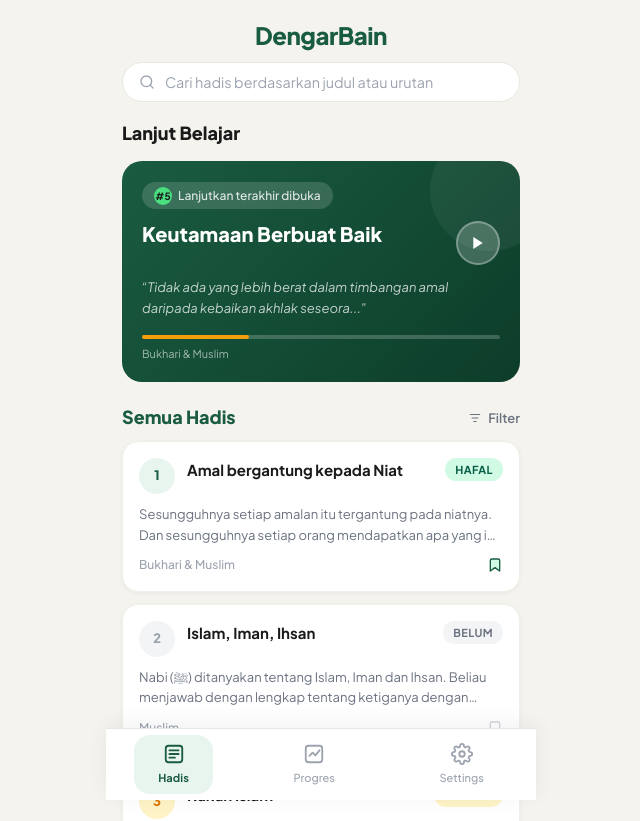
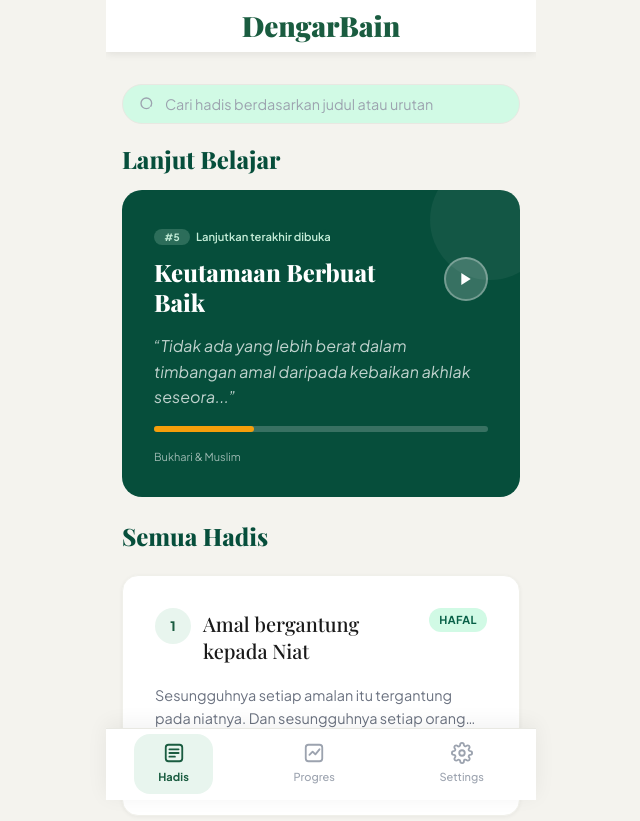
Before and after one commit to Irs622/dengarbainweb, a Next.js app: page / in a window 1280 px wide. Shown: the top 821 px of the page, without its empty margins (319-959 px from the left). Built offline with nearby package versions, Linux system fonts and the light colour scheme.

Commit message:
improve hadith home UI suitable with design
Menambahkan Font Playfair display untuk penggunaan pada judul,subsection, dll
Menambahkan Bar pada header
Mwngubah warna search bar
Mengoptimalkan warna, font , dan size pada subsection
Mengoptimalkan UI ContinueCard
Mengoptimalkan UI Hadis Card

```diff
--- a/app/globals.css
+++ b/app/globals.css
@@ -1,4 +1,5 @@
 @import url('https://fonts.googleapis.com/css2?family=Plus+Jakarta+Sans:ital,wght@0,400;0,500;0,600;0,700;0,800;1,400&family=Amiri:ital,wght@0,400;0,700;1,400&display=swap');
+@import url('https://fonts.googleapis.com/css2?family=Playfair+Display:wght@400;500;600;700;800;900&display=swap');
 
 *, *::before, *::after {
   box-sizing: border-box;
@@ -18,6 +19,18 @@
   --clr-text:          #1A1A1A;
   --clr-text-muted:    #6B7280;
   --clr-text-faint:    #9CA3AF;
+}
+
+.font-sans {
+  font-family: 'Plus Jakarta Sans', sans-serif;
+}
+
+.font-playfair {
+  font-family: 'Playfair Display', serif;
+}
+
+.font-arabic {
+  font-family: 'Amiri', serif;
 }
 
 html {
@@ -94,7 +107,7 @@ button { font-family: inherit; }
   display: flex;
   align-items: center;
   gap: 10px;
-  background: #FFFFFF;
+  background: #D1FAE5;
   border: 1.5px solid var(--clr-border);
   border-radius: 9999px;
   padding: 10px 16px;
@@ -139,7 +152,7 @@ button { font-family: inherit; }
 .hadis-card {
   background: #FFFFFF;
   border-radius: 16px;
-  padding: 16px;
+  padding: 32px;
   margin: 0 16px 12px;
   border: 1px solid #F0F0EA;
   box-shadow: 0 1px 4px rgba(0,0,0,0.05);
@@ -159,9 +172,9 @@ button { font-family: inherit; }
 
 /* Continue card */
 .continue-card {
-  background: linear-gradient(135deg, #1A5C40 0%, #0D3D2A 100%);
+  background: #064E3B;
   border-radius: 20px;
-  padding: 20px;
+  padding: 32px;
   margin: 0 16px 24px;
   position: relative;
   overflow: hidden;
--- a/app/page.tsx
+++ b/app/page.tsx
@@ -16,20 +16,44 @@ export default function HomePage() {
   return (
     <>
       {/* App Header */}
-      <div style={{
-        padding: '20px 16px 12px',
-        textAlign: 'center',
-      }}>
-        <h1 style={{ fontSize: '1.5rem', fontWeight: 800, color: '#1A5C40', letterSpacing: '-0.02em' }}>
+      <header
+        style={{
+          backgroundColor: "#FFFFFF",
+          boxShadow: "0 2px 8px rgba(0, 0, 0, 0.08)",
+          padding: "12px 16px",
+          display: "flex",
+          justifyContent: "center",
+          alignItems: "center",
+        }}
+      >
+        <h1
+          className="font-playfair"
+          style={{
+            margin: 0,
+            fontSize: "1.75rem",
+            fontWeight: 900,
+            color: "#1A5C40",
+            lineHeight: 1,
+          }}
+        >
           DengarBain
         </h1>
-      </div>
+      </header>
 
-      {/* Search bar */}
+
+
+      {/* Wrapper untuk main content */}
+      <main
+        style={{
+          paddingTop: 32,
+        }}
+      >
+
+        {/* Search bar */}
       <div className="search-bar">
         <svg width="16" height="16" viewBox="0 0 24 24" fill="none">
           <circle cx="11" cy="11" r="8" stroke="#9CA3AF" strokeWidth="2"/>
-          <path d="m21 21-4.35-4.35" stroke="#9CA3AF" strokeWidth="2" strokeLinecap="round"/>
+          <path d="m21 21-4.35-4.35" stroke="#D1FAE5" strokeWidth="2" strokeLinecap="round"/>
         </svg>
         <input
           type="search"
@@ -51,7 +75,7 @@ export default function HomePage() {
       {!search && (
         <>
           <div style={{ padding: '0 16px 4px' }}>
-            <h2 style={{ fontSize: '1.125rem', fontWeight: 800, color: '#1A1A1A', marginBottom: '12px' }}>
+            <h2 className="font-playfair" style={{ fontSize: '1.5rem', fontWeight: 800, color: '#064E3B', marginBottom: '12px' }}>
               Lanjut Belajar
             </h2>
           </div>
@@ -61,28 +85,9 @@ export default function HomePage() {
 
       {/* Hadis List */}
       <div className="section-header">
-        <h2 className="section-title">
+        <h2 className="font-playfair" style={{ fontSize: '1.5rem', fontWeight: 800, color: '#064E3B', marginBottom: '12px' }}>
           {search ? `Hasil "${search}"` : 'Semua Hadis'}
         </h2>
-        {!search && (
-          <button style={{
-            display: 'flex',
-            alignItems: 'center',
-            gap: '6px',
-            background: 'none',
-            border: 'none',
-            cursor: 'pointer',
-            fontSize: '0.8125rem',
-            fontWeight: 600,
-            color: '#6B7280',
-            fontFamily: 'inherit',
-          }}>
-            <svg width="14" height="14" viewBox="0 0 24 24" fill="none">
-              <path d="M4 6h16M7 12h10M10 18h4" stroke="currentColor" strokeWidth="2" strokeLinecap="round"/>
-            </svg>
-            Filter
-          </button>
-        )}
       </div>
 
       {/* Hadis cards */}
@@ -114,6 +119,10 @@ export default function HomePage() {
           <p style={{ fontSize: '0.9rem' }}>Hadis tidak ditemukan</p>
         </div>
       )}
+
+
+      </main>
+
     </>
   );
 }
--- a/components/ContinueCard.tsx
+++ b/components/ContinueCard.tsx
@@ -12,38 +12,38 @@ export default function ContinueCard({ hadis }: ContinueCardProps) {
         {/* Top tag */}
         <div style={{
           display: 'inline-flex',
-          alignItems: 'center',
-          gap: '6px',
-          backgroundColor: 'rgba(255,255,255,0.15)',
+          alignItems: 'left',
+          backgroundColor: '#064E3B',
+          gap : '6px',
           borderRadius: '9999px',
-          padding: '4px 12px',
           marginBottom: '12px',
         }}>
           <span style={{
-            backgroundColor: '#4ADE80',
-            width: '18px',
-            height: '18px',
-            borderRadius: '50%',
+            backgroundColor: '#C3ECD733',
+            width: '36px',
+            height: '16px',
+            borderRadius: '9999px',
             fontSize: '0.625rem',
             fontWeight: 700,
-            color: '#1A1A1A',
+            color: '#C3ECD7',
             display: 'flex',
             alignItems: 'center',
             justifyContent: 'center',
           }}>#{hadis.id}</span>
-          <span style={{ fontSize: '0.75rem', color: 'rgba(255,255,255,0.85)', fontWeight: 500 }}>
+          <span style={{ fontSize: '0.7rem', color: '#C3ECD7' ,height: '16px', fontWeight: 600, alignItems: 'center', justifyContent: 'center', display: 'flex'}}>
             Lanjutkan terakhir dibuka
           </span>
         </div>
 
         {/* Title & play button row */}
         <div style={{ display: 'flex', alignItems: 'flex-start', justifyContent: 'space-between', gap: '12px', marginBottom: '12px' }}>
-          <h2 style={{
-            fontSize: '1.25rem',
+          <h2 className="font-playfair" style={{
+            fontSize: '1.5rem',
             fontWeight: 800,
             color: '#FFFFFF',
             lineHeight: 1.25,
             flex: 1,
+            maxWidth: '250px'
           }}>
             {hadis.judul}
           </h2>
@@ -51,6 +51,7 @@ export default function ContinueCard({ hadis }: ContinueCardProps) {
           <div style={{
             width: '44px',
             height: '44px',
+            marginBottom: '20px',
             borderRadius: '50%',
             backgroundColor: 'rgba(255,255,255,0.2)',
             display: 'flex',
@@ -67,7 +68,7 @@ export default function ContinueCard({ hadis }: ContinueCardProps) {
 
         {/* Quote */}
         <p style={{
-          fontSize: '0.8125rem',
+          fontSize: '1rem',
           color: 'rgba(255,255,255,0.75)',
           fontStyle: 'italic',
           lineHeight: 1.6,
@@ -78,9 +79,9 @@ export default function ContinueCard({ hadis }: ContinueCardProps) {
 
         {/* Progress bar */}
         <div style={{
-          height: '4px',
+          height: '6px',
           backgroundColor: 'rgba(255,255,255,0.2)',
-          borderRadius: '9999px',
+          borderRadius: '9999px'
         }}>
           <div style={{
             height: '100%',
@@ -93,7 +94,7 @@ export default function ContinueCard({ hadis }: ContinueCardProps) {
         <p style={{
           fontSize: '0.6875rem',
           color: 'rgba(255,255,255,0.6)',
-          marginTop: '6px',
+          marginTop: '16px',
         }}>
           {hadis.sumber}
         </p>
--- a/components/HadisCard.tsx
+++ b/components/HadisCard.tsx
@@ -19,7 +19,7 @@ export default function HadisCard({ hadis }: HadisCardProps) {
   return (
     <Link href={`/hadis/${hadis.id}`} className="hadis-card">
       {/* Top row */}
-      <div style={{ display: 'flex', alignItems: 'flex-start', justifyContent: 'space-between', gap: '8px', marginBottom: '10px' }}>
+      <div style={{ display: 'flex', alignItems: 'flex-start', justifyContent: 'space-between', gap: '12px', marginBottom: '10px' }}>
         <div style={{ display: 'flex', alignItems: 'flex-start', gap: '12px', flex: 1, minWidth: 0 }}>
           {/* Number bubble */}
           <div style={{
@@ -35,9 +35,9 @@ export default function HadisCard({ hadis }: HadisCardProps) {
             <span style={{ fontSize: '0.8125rem', fontWeight: 800, color: numColor }}>{hadis.id}</span>
           </div>
           {/* Title */}
-          <h3 style={{
-            fontSize: '0.9375rem',
-            fontWeight: 700,
+          <h3 className="font-playfair" style={{
+            fontSize: '1.25rem',
+            fontWeight: 500,
             color: '#1A1A1A',
             lineHeight: 1.35,
             paddingTop: '2px',
@@ -55,9 +55,10 @@ export default function HadisCard({ hadis }: HadisCardProps) {
 
       {/* Preview */}
       <p style={{
-        fontSize: '0.8125rem',
+        fontSize: '0.9rem',
         color: '#6B7280',
         lineHeight: 1.6,
+        marginTop: '20px',
         marginBottom: '10px',
         overflow: 'hidden',
         display: '-webkit-box',
@@ -68,11 +69,11 @@ export default function HadisCard({ hadis }: HadisCardProps) {
       </p>
 
       {/* Footer */}
-      <div style={{ display: 'flex', alignItems: 'center', justifyContent: 'space-between' }}>
-        <span style={{ fontSize: '0.75rem', color: '#9CA3AF', fontWeight: 500 }}>
+      <div style={{ display: 'flex', alignItems: 'center', justifyContent: 'space-between', marginTop: '32px' }}>
+        <span style={{ fontSize: '0.8rem', color: '#9CA3AF', fontWeight: 500 }}>
           {hadis.sumber}
         </span>
-        <svg width="16" height="16" viewBox="0 0 24 24" fill="none">
+        <svg width="20" height="20" viewBox="0 0 24 24" fill="none">
           <path d="M19 21l-7-5-7 5V5a2 2 0 0 1 2-2h10a2 2 0 0 1 2 2z"
             stroke={hadis.status === 'hafal' ? '#1A5C40' : '#D1D5DB'}
             strokeWidth="2"
```
Also changed, not shown: 1 other file (tests, documents, lock files or other folders).
